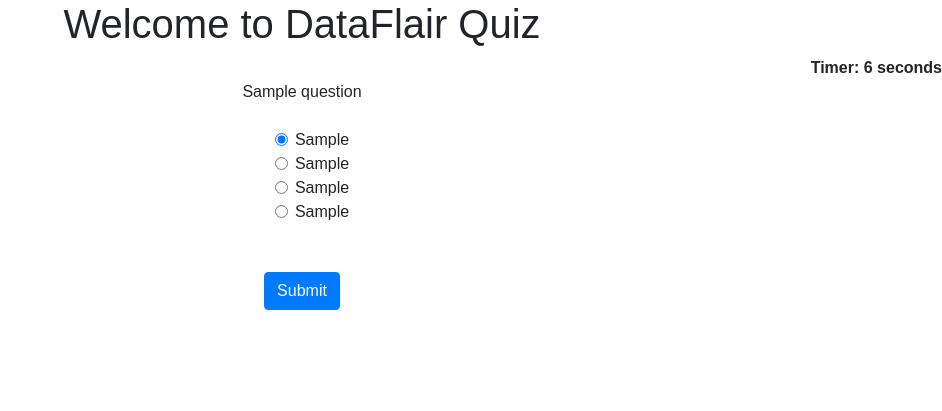
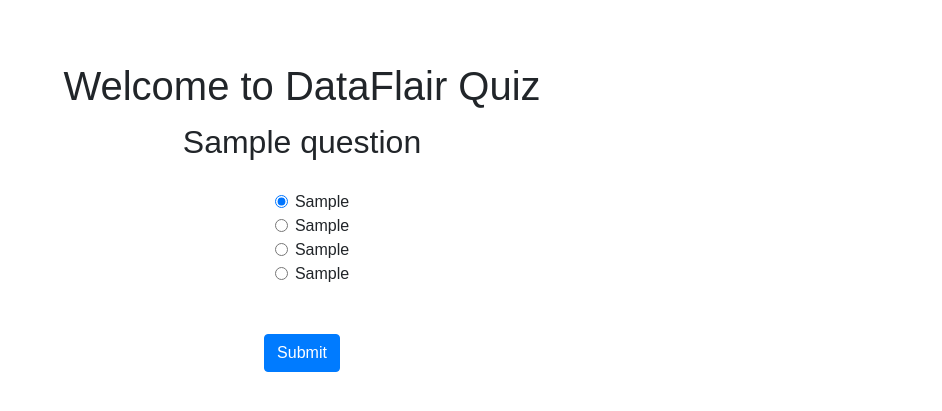
Before and after one commit to PaulModaley/quiz, a Django app: template QUIZ_APP/templates/Quiz/home.html in a window 1280 px wide. Shown: the part 56-467 px from the top of the page, without its empty margins (338-1280 px from the left). Run offline with Django 3.2, Linux system fonts and the light colour scheme; the template is opened without the code that fills it: most values are stand-ins (such as "Sample title", 1, 10 or a date in 2020); some libraries are stand-ins or nearby versions.

Commit message:
attempt to alter home and form so that one question per page

```diff
--- a/QUIZ_APP/templates/Quiz/dependencies.html
+++ b/QUIZ_APP/templates/Quiz/dependencies.html
@@ -1,4 +1,5 @@
 {% load static %}
+
 <html>
     <head>
         <title>
--- a/QUIZ_APP/templates/Quiz/home.html
+++ b/QUIZ_APP/templates/Quiz/home.html
@@ -1,13 +1,17 @@
-
+<style>
+    .form-group {
+        font-size: xx-large;
+    }
+</style>
 {% extends 'Quiz/dependencies.html' %}
 
 {% block content %}
 {% load static %}
-<div class="center">
+<div class="center" style="padding-top: 62px;">
 <h1 style="text-align: center;">Welcome to DataFlair Quiz</h1>
 </div>
 
-<div align="right " id="displaytimer"><b>Timer: 0 seconds</b></div>
+<!-- <div align="right " id="displaytimer"><b>Timer: 0 seconds</b></div> -->
 
  <form method='post' action='' style="text-align: center;">
     {% csrf_token %}
@@ -43,11 +47,14 @@
         <br>
     </div>
     {% endfor %}
-    <input id='timer' type='hidden' name="timer" value="">
+    <!-- <input id='timer' type='hidden' name="timer" value=""> -->
     <br>
     <button type="submit" class="btn btn-primary">Submit</button>
   </form>
-    {% block script %}
+
+
+
+    <!-- {% block script %}
         <script>
 
             console.log('hello world')
@@ -62,7 +69,7 @@
                 inputtag.value = t
             },1000)
         </script>
-    {% endblock script %}
+    {% endblock script %} -->
 
 </div>
 {% endblock %}
```
